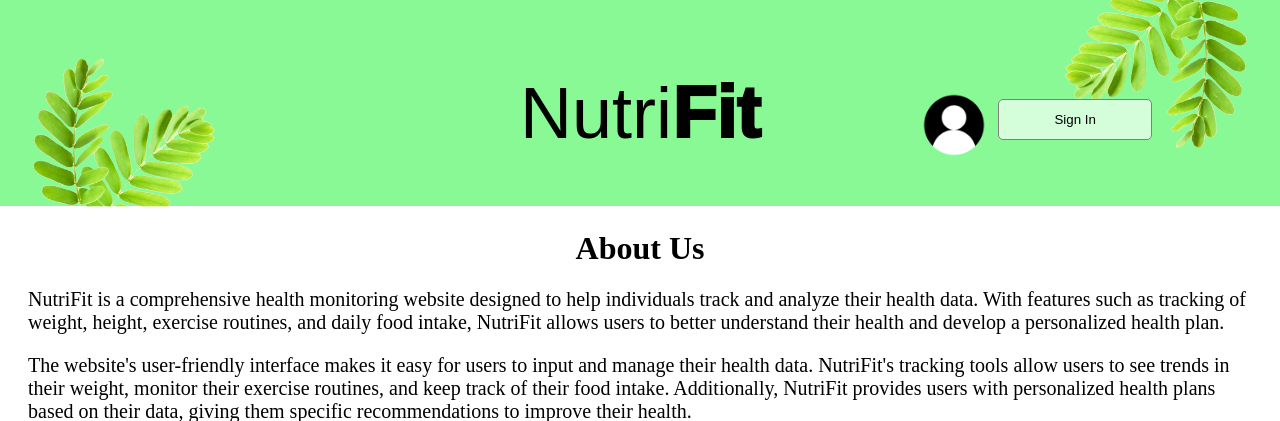
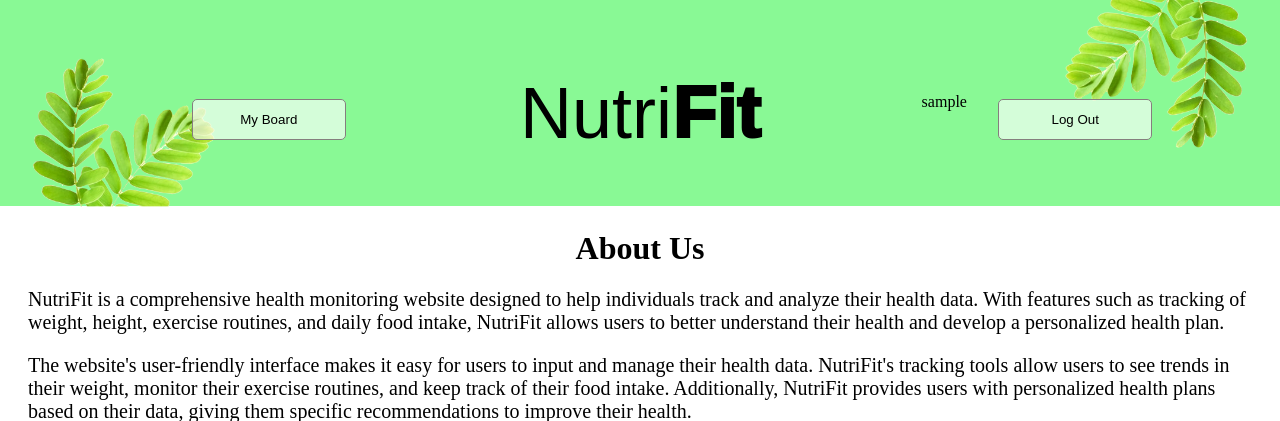
Before and after one commit to HealthAndFitnessTracker/Health_Fitness_Tracker, a Flask app: page / in a window 1280 px wide. Shown: the top 421 px of the page. Run offline with Flask 3, Linux system fonts and the light colour scheme; the visitor is signed in with stand-in values (Sample User, id 1).

Commit message:
add logout function (#11)

```diff
--- a/static/header.css
+++ b/static/header.css
@@ -25,6 +25,13 @@
 }
 
 .guest{
+    width: 5%;
+    position: absolute;
+    right: 23%;
+    top: 45%;
+}
+
+.username{
     width: 5%;
     position: absolute;
     right: 23%;
--- a/templates/dashboard.html
+++ b/templates/dashboard.html
@@ -18,12 +18,24 @@
         <div>
             <img class="dashboard-img2" src="{{ url_for('static', filename='images/dashboard_header.png') }}">
         </div>
+        {% if username %}
+            <div class="username">{{ username }}</div>
+            <div class="signIn-button">
+                <button onclick="window.location.href='/logout'">Log Out</button>
+            </div>
+        {% else %}
             <div>
                 <img class="guest" src="{{ url_for('static', filename='images/guest.png') }}">
             </div>
             <div class="signIn-button">
                 <button onclick="window.location.href='/signIn'">Sign In</button>
             </div>
+        {% endif %}
+        {% if username %}
+            <div>
+                <button class="home-button" onclick="window.location.href='/myBoard'">My Board</button>
+            </div>
+        {% endif %}
     </div>
     <div class="about">
         <h1>About Us</h1>
--- a/views.py
+++ b/views.py
@@ -1,4 +1,4 @@
-from flask import Blueprint, render_template, request, session
+from flask import Blueprint, render_template, request, session, redirect,  url_for
 from forms.sign_in_form import SignInForm
 from forms.sign_up_form import SignUpForm
 from user import User
@@ -7,7 +7,8 @@ views = Blueprint(__name__, "views")
 
 @views.route('/')
 def dashboard():
-    return render_template('dashboard.html')
+    username = session.get('username')
+    return render_template('dashboard.html', username=username)
 
 @views.route('/signIn', methods=['GET', 'POST'])
 def signIn():
@@ -18,6 +19,7 @@ def signIn():
         try:
             user = User.login(email, password)
             session['username'] = user.username
+            session['email'] = user.email
         except ValueError as e:
             error = str(e)
             return render_template('signIn.html', form=sign_in_form, error=error)
@@ -42,3 +44,8 @@ def signUp():
         return 'Hello'
 
     return render_template('signUp.html', form=sign_up_form)
+
+@views.route('/logout')
+def logout():
+    session.pop('username', None)
+    return redirect(url_for('views.dashboard'))
```
Lines whose indentation alone changed are shown as unchanged.
